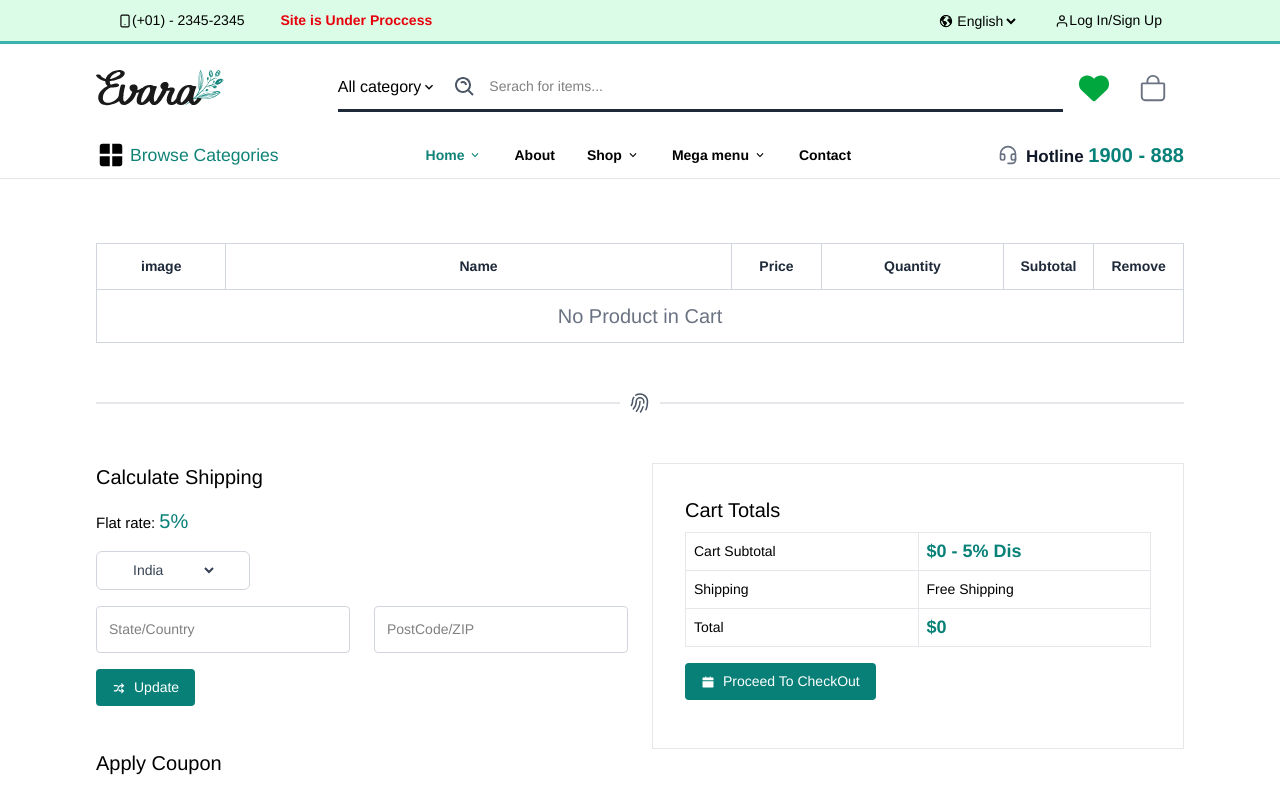
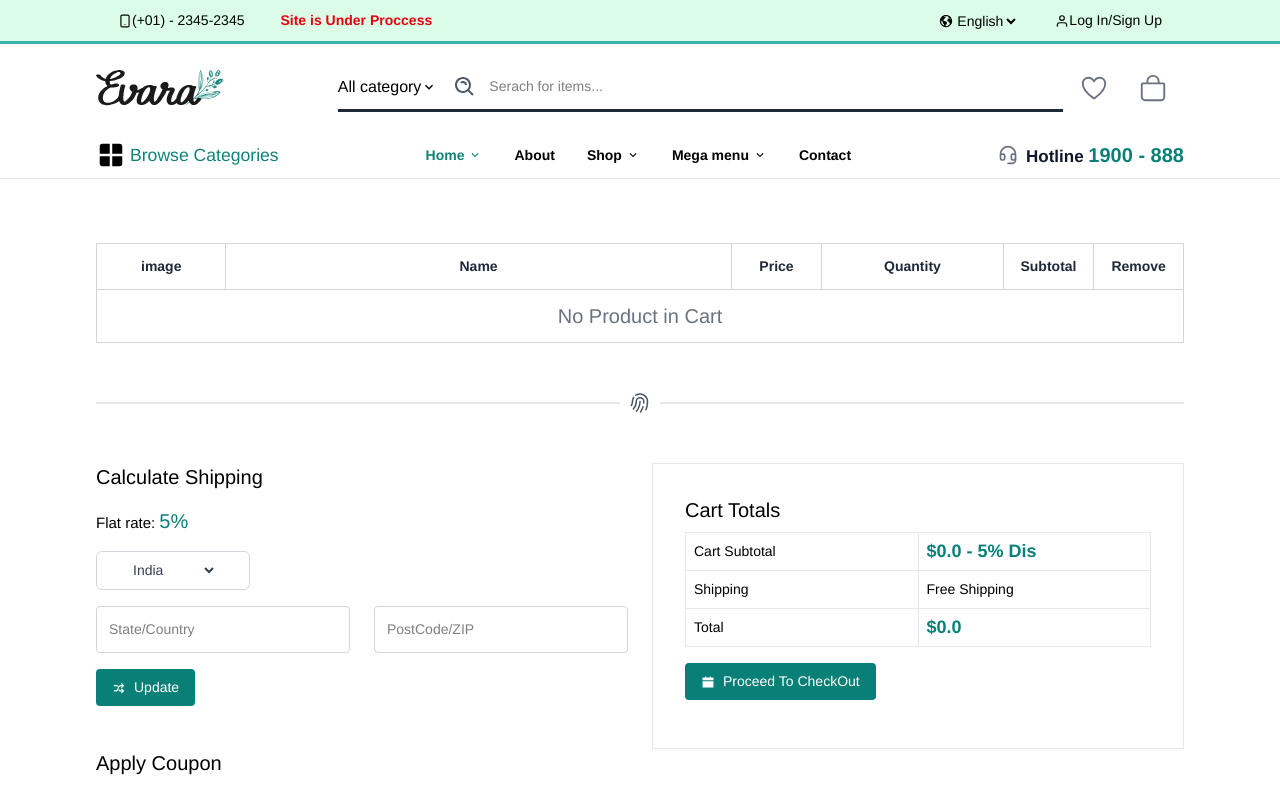
Before and after one commit to Dinesh8882/ee-commerce, a React (Vite) app: page /cart in a window 1280 px wide. Shown: the top 791 px of the page. Built offline with nearby package versions, Linux system fonts and the light colour scheme.

Commit message:
Add Card component with wishlist feature

```diff
--- a/src/components/Card.jsx
+++ b/src/components/Card.jsx
@@ -16,9 +16,8 @@ function Card({
   inWishList,
   addToWishList,
   item,
+  deletedWishList,
 }) {
-
-
   return (
     <div
       key={index}
@@ -39,15 +38,18 @@ function Card({
         />
         <div className=" absolute flex justify-center items-center opacity-0 top-0 left-0 w-full h-full group-hover:opacity-100 z-10">
           {inWishList ? (
-            <div className="w-[30px] h-[30px] active:bg-[#088178] hover:bg-[#1e3130] hover:text-white bg-white text-[#088178] flex justify-center items-center rounded-full">
+            <div
+              onClick={() => deletedWishList(item)}
+              className="w-[30px] h-[30px] active:bg-[#088178] hover:bg-[#1e3130] hover:text-white bg-white text-[#088178] flex justify-center items-center rounded-full"
+            >
               <TiHeartFullOutline className="text-red-400" />
             </div>
           ) : (
-            <div className="w-[30px] h-[30px] active:bg-[#088178] hover:bg-[#1e3130] hover:text-white bg-white text-[#088178] flex justify-center items-center rounded-full">
-              <FaRegHeart
-                onClick={() => addToWishList(item)}
-                className="text-green-400"
-              />
+            <div
+              onClick={() => addToWishList(item)}
+              className="w-[30px] h-[30px] active:bg-[#088178] hover:bg-[#1e3130] hover:text-white bg-white text-[#088178] flex justify-center items-center rounded-full"
+            >
+              <FaRegHeart className="text-green-400" />
             </div>
           )}
         </div>
--- a/src/components/Cart.jsx
+++ b/src/components/Cart.jsx
@@ -9,7 +9,7 @@ import ApplyCoupan from "./ApplyCoupon";
 import { ContextProduct } from "../context/ProjectContext";
 
 function Cart() {
-  const { subtotal, disCountTotal } = useContext(ContextProduct);
+  const { subtotal, disCount } = useContext(ContextProduct);
 
   return (
     <div>
@@ -69,7 +69,7 @@ function Cart() {
                 Total{" "}
               </p>
               <p className="flex-1 px-2 flex items-center text-[#088178] font-bold text-[18px]">
-                ${disCountTotal}
+                ${disCount}
               </p>
             </div>
           </div>
--- a/src/components/CartList.jsx
+++ b/src/components/CartList.jsx
@@ -39,6 +39,7 @@ function CartList() {
 
       {state.cart.length > 0 ? (
         state.cart.map((item, index) => {
+
           return (
             <div
               key={index}
--- a/src/components/Navbar.jsx
+++ b/src/components/Navbar.jsx
@@ -24,7 +24,7 @@ import { ContextProduct } from "../context/ProjectContext";
 
 function Navbar() {
   const [openNavbar, setOpenNavbar] = useState(false);
-  const { token, wishList } = useContext(ContextProduct);
+  const { token, state } = useContext(ContextProduct);
 
   return (
     <div className="">
@@ -83,9 +83,15 @@ function Navbar() {
             </div>
           </div>
           <div className="cart  flex text-3xl text-gray-500 items-center gap-3 justify-evenly">
-            <Link to="/wishlist">
-              <FaHeart className="text-green-600" />
-            </Link>
+            {state.wishlist.length > 0 ? (
+              <Link to="/wishlist">
+                <FaHeart className="text-green-600" />
+              </Link>
+            ) : (
+              <Link to="/wishlist">
+                <IoHeartOutline className="" />
+              </Link>
+            )}
             <Link to="/cart">
               <IoBagOutline />
             </Link>
--- a/src/components/Products.jsx
+++ b/src/components/Products.jsx
@@ -10,11 +10,16 @@ function Cards() {
 
   const addToWishList = (product) => {
     dispatch({ type: "ADD_TO_WISHLIST", payload: product });
+  };
 
+  const deletedWishList = (product) => {
+    dispatch({ type: "DELETE_FROM_WISHLIST", payload: product });
   };
   return (
     <div className="grid gap-8 grid-cols-1 md:grid-cols-3 sm:grid-cols-2 lg:grid-cols-4">
       {products.map((item, index) => {
+        const isInWishList = state.wishlist.some((wish) => wish.id === item.id);
+
         return (
           <Card
             key={item.id}
@@ -27,8 +32,9 @@ function Cards() {
             tag={item.tag}
             categories={item.category}
             itemId={item.id}
-            inWishList={state.inWishList}
+            inWishList={isInWishList}
             addToWishList={addToWishList}
+            deletedWishList={deletedWishList}
           />
         );
       })}
--- a/src/context/ProjectContext.jsx
+++ b/src/context/ProjectContext.jsx
@@ -16,9 +16,17 @@ function ProdectContext({ children }) {
     wishlistOrCartInitialState
   );
 
-  const subtotal = state.cart.reduce((sum, product) => Number(sum + product.totalPrice), 0)
+  // const sum = 0;
+  const total = state.cart.map((item)=>  item.totalPrice )
 
-  const disCountTotal = Math.floor(subtotal * 0.95);
+  const subtotal = total.reduce((acc, val) => acc + parseFloat(val), 0).toFixed(1);
+
+  const disCount = (subtotal * (1 -  0.05)).toFixed(1)
+  console.log(subtotal);
+
+
+
+  console.log(state.cart);
 
 
   const values = {
@@ -32,7 +40,7 @@ function ProdectContext({ children }) {
     state,
     dispatch,
     subtotal,
-    disCountTotal,
+    disCount,
   };
 
   return (
```
